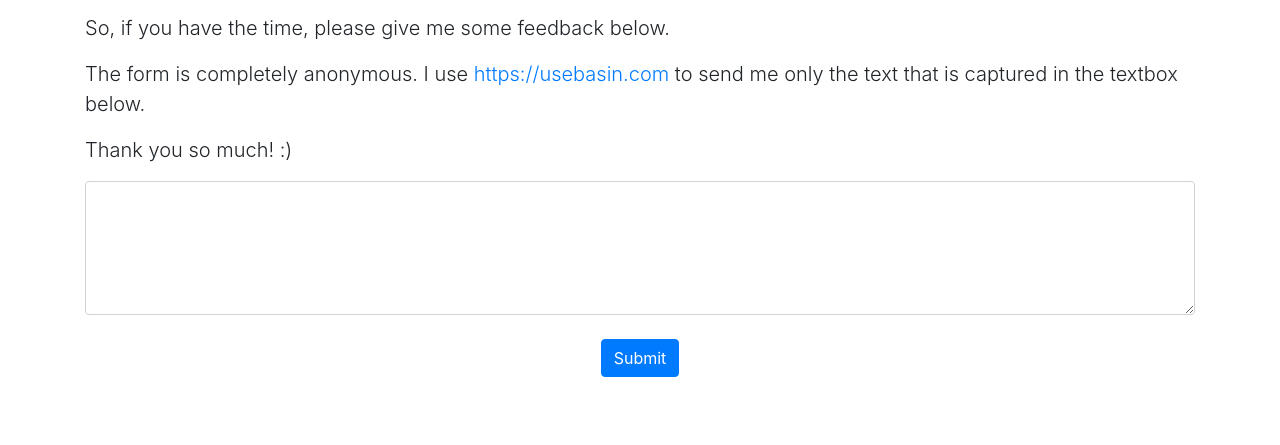
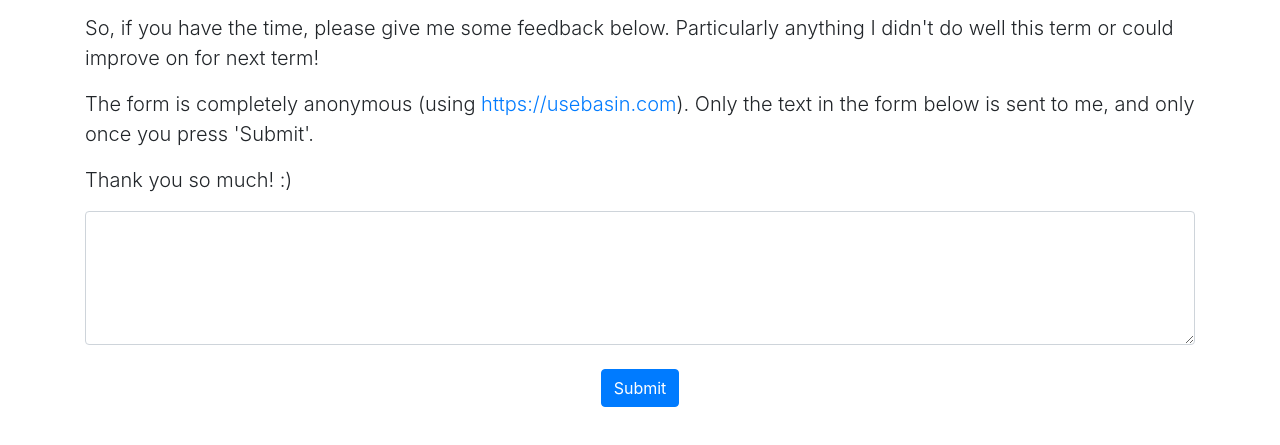
Before and after one commit to finbarberkon/finbarberkon.github.io, a website: page feedback.html in a window 1280 px wide. Shown: the part 223-668 px from the top of the page. Drawn offline with Linux system fonts and the light colour scheme.

Commit message:
update text

```diff
--- a/feedback.html
+++ b/feedback.html
@@ -53,8 +53,8 @@
       </div>
       <div class="col-lg-12 text-left">
         <p class="lead">Because I was your lab assistant this term, I don't show up on your myExperience surveys for you to give me feedback on my teaching. But feedback is really important to me because it helps me become a better tutor.</p>
-        <p class="lead">So, if you have the time, please give me some feedback below.</p>
-        <p class="lead">The form is completely anonymous. I use <a href="https://usebasin.com">https://usebasin.com</a> to send me only the text that is captured in the textbox below.</p>
+        <p class="lead">So, if you have the time, please give me some feedback below. Particularly anything I didn't do well this term or could improve on for next term!</p>
+        <p class="lead">The form is completely anonymous (using <a href="https://usebasin.com">https://usebasin.com</a>). Only the text in the form below is sent to me, and only once you press 'Submit'.</p>
         <p class="lead">Thank you so much! :)</p>
       </div>
       <div class="col-lg-12 text-center">
```
